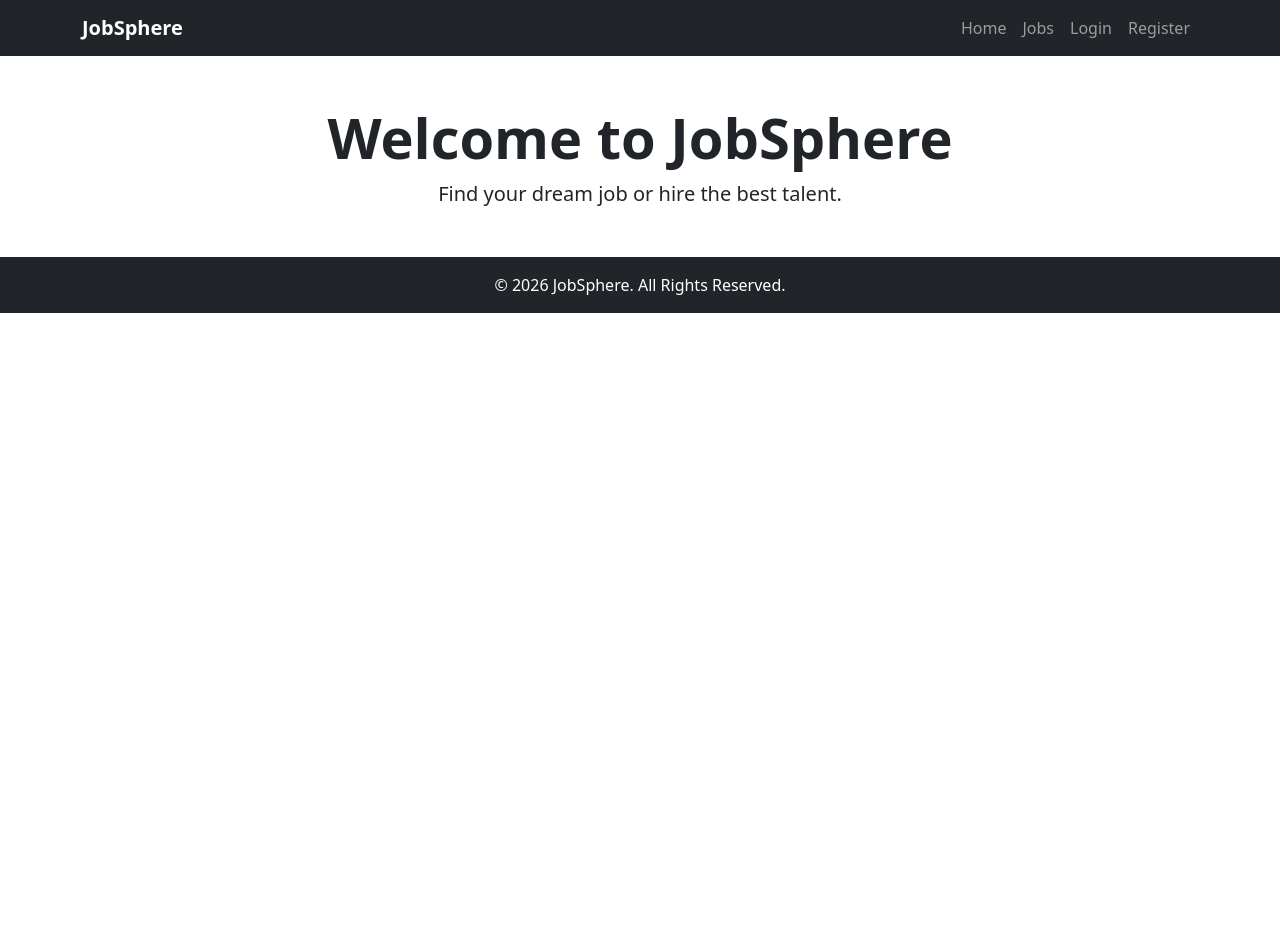
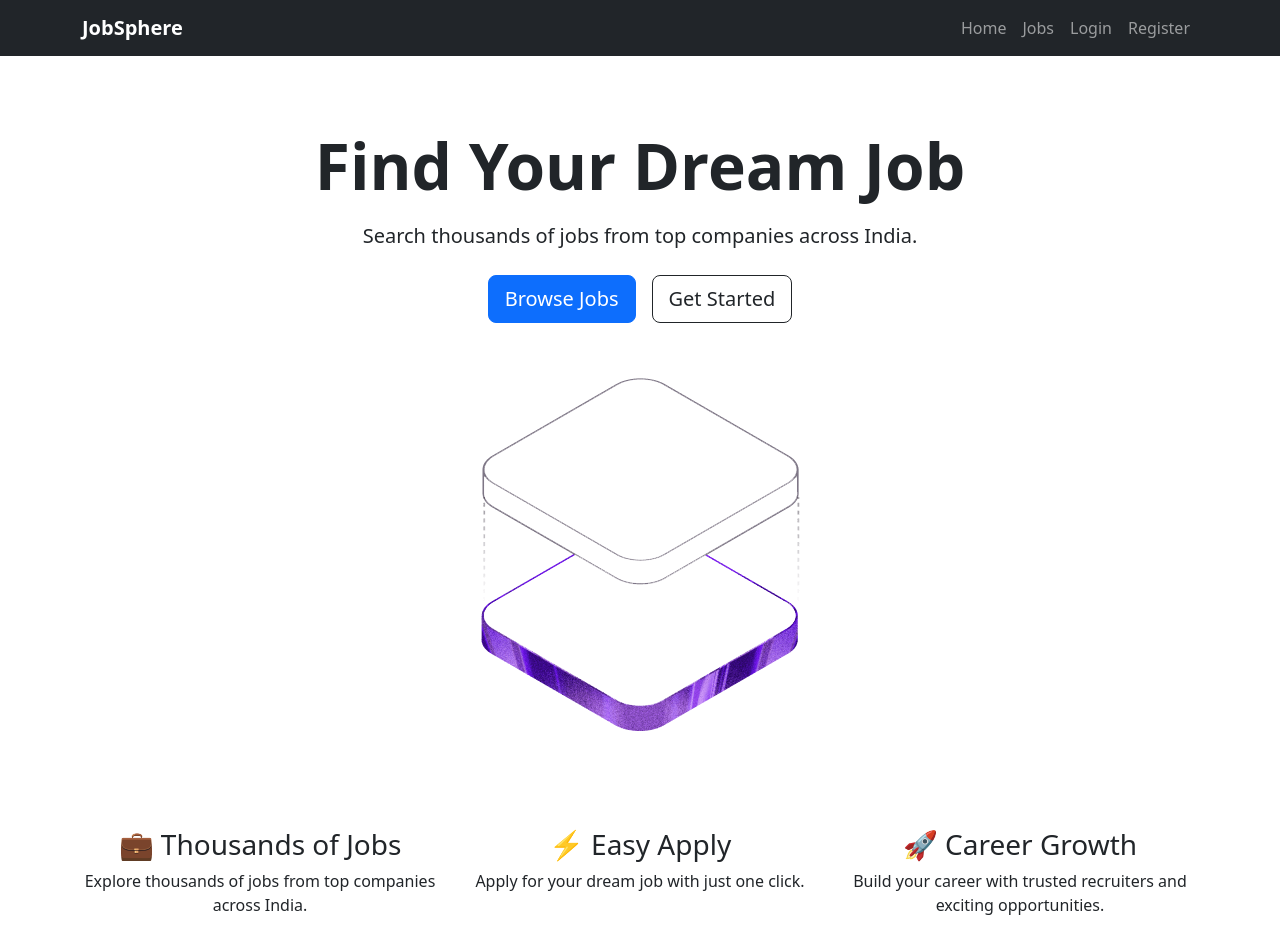
Before and after one commit to samanvitha-05/JobSphere, a React (Vite) app in the folder client/: page / in a window 1280 px wide. Shown: the top 952 px of the page. Before the commit the page ends 800 px from the top, so only its background shows below. Built offline with nearby package versions, Linux system fonts and the light colour scheme.

Commit message:
Built homepage with hero section and layout

```diff
--- a/client/src/pages/Home.jsx
+++ b/client/src/pages/Home.jsx
@@ -1,21 +1,69 @@
 import MainLayout from "../layouts/MainLayout";
+import { Link } from "react-router-dom";
+import hero from "../assets/hero.png";
 
 const Home = () => {
     return (
         <MainLayout>
-
-            <div className="text-center mt-5">
-
-                <h1 className="display-4 fw-bold">
-                    Welcome to JobSphere
+            {/* Hero Section */}
+            <div className="py-5 text-center">
+                <h1 className="display-3 fw-bold">
+                    Find Your Dream Job
                 </h1>
 
-                <p className="lead">
-                    Find your dream job or hire the best talent.
+                <p className="lead mt-3">
+                    Search thousands of jobs from top companies across India.
                 </p>
 
+                <div className="mt-4">
+                    <Link
+                        to="/jobs"
+                        className="btn btn-primary btn-lg me-3"
+                    >
+                        Browse Jobs
+                    </Link>
+
+                    <Link
+                        to="/register"
+                        className="btn btn-outline-dark btn-lg"
+                    >
+                        Get Started
+                    </Link>
+                </div>
+
+                <div className="text-center mt-5">
+                    <img
+                        src={hero}
+                        alt="Job Portal"
+                        className="img-fluid"
+                        style={{ maxWidth: "650px" }}
+                    />
+                </div>
             </div>
 
+            {/* Features Section */}
+            <div className="row text-center mt-5 mb-5">
+                <div className="col-md-4">
+                    <h3>💼 Thousands of Jobs</h3>
+                    <p>
+                        Explore thousands of jobs from top companies across India.
+                    </p>
+                </div>
+
+                <div className="col-md-4">
+                    <h3>⚡ Easy Apply</h3>
+                    <p>
+                        Apply for your dream job with just one click.
+                    </p>
+                </div>
+
+                <div className="col-md-4">
+                    <h3>🚀 Career Growth</h3>
+                    <p>
+                        Build your career with trusted recruiters and exciting opportunities.
+                    </p>
+                </div>
+            </div>
         </MainLayout>
     );
 };
```
